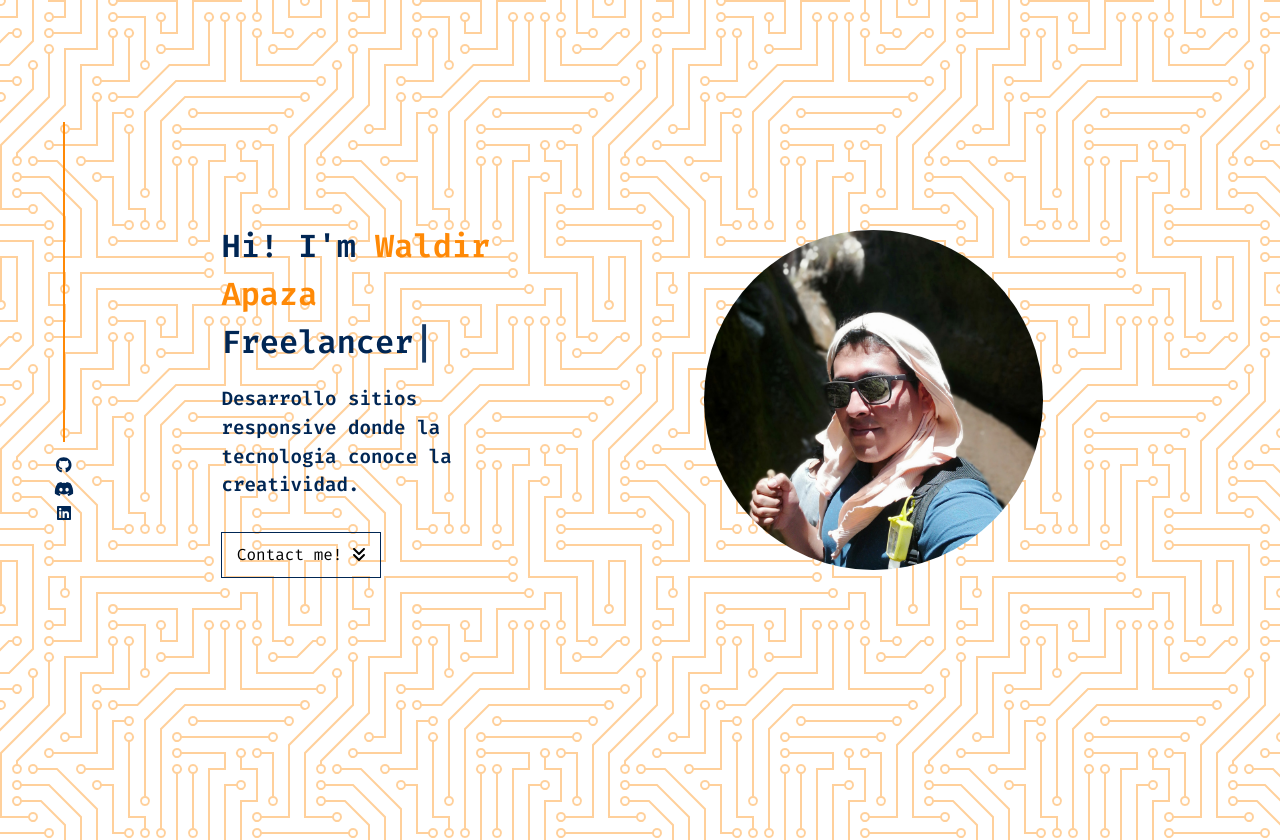
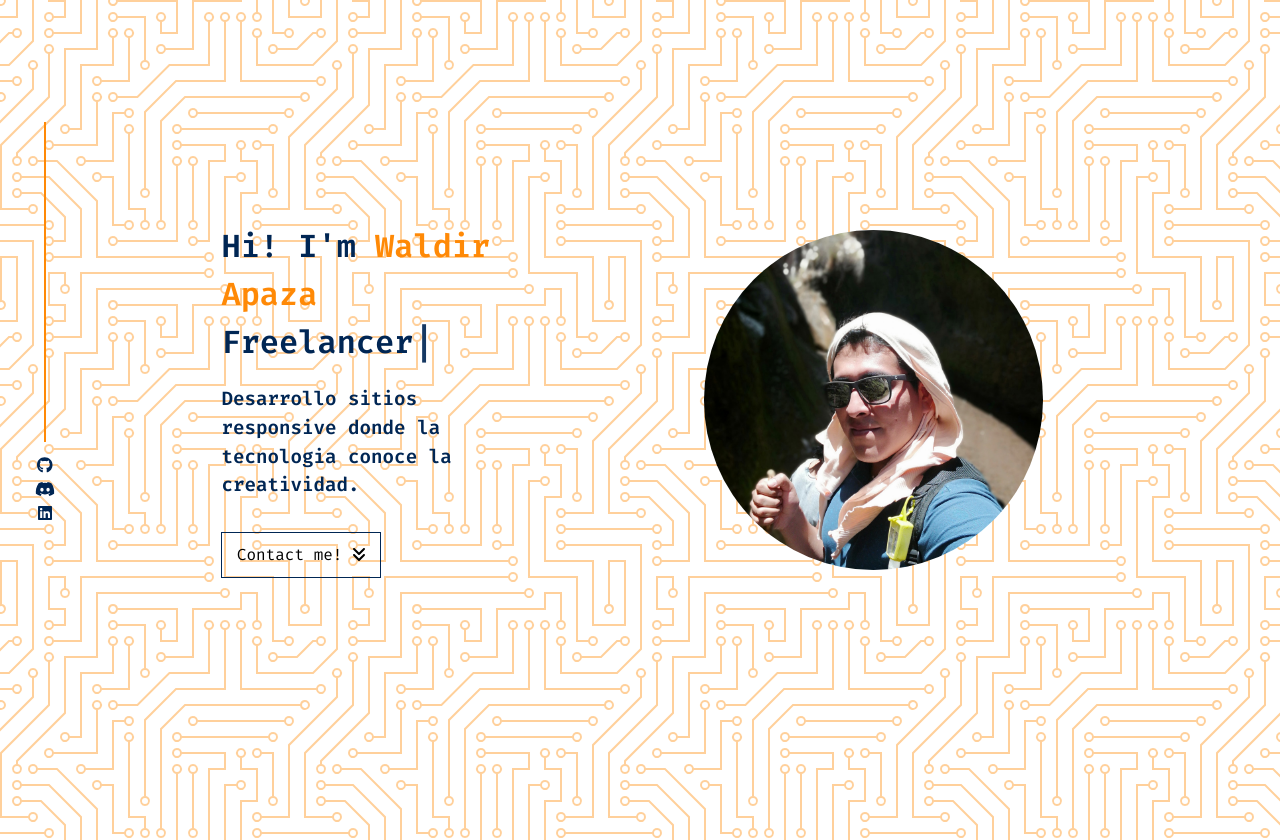
Before and after one commit to waldir-xam/Portfolio, a React (Vite) app: page / in a window 1280 px wide. Shown: the top 840 px of the page. Built offline with nearby package versions, Linux system fonts and the light colour scheme.

Commit message:
fixed npm troubles

```diff
--- a/src/pages/Home/Home.scss
+++ b/src/pages/Home/Home.scss
@@ -443,7 +443,6 @@ $BgDark: var(--bgdark);
   .hero-aside {
     top: 5rem;
     left: 0;
-    width: 10%;
     display: flex;
     flex-direction: column;
     justify-content: flex-start;
```
